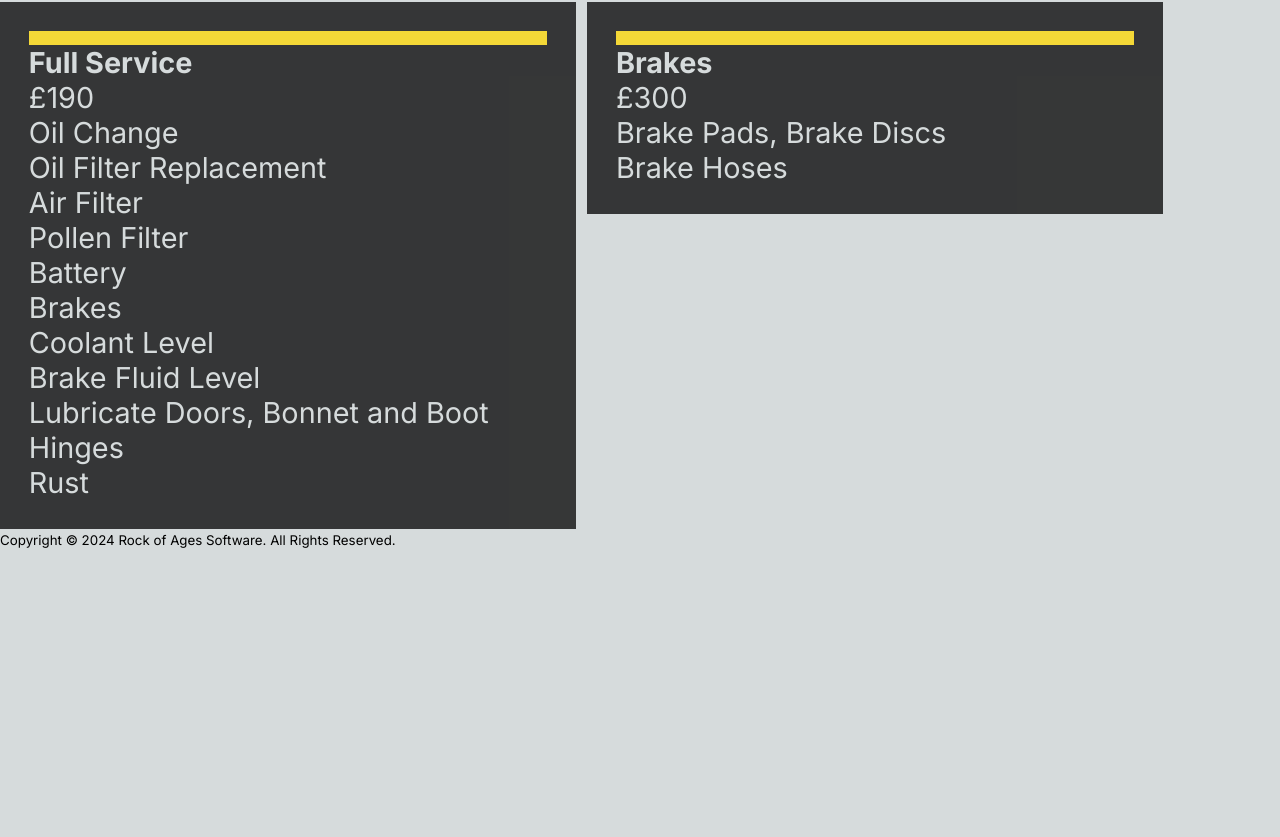
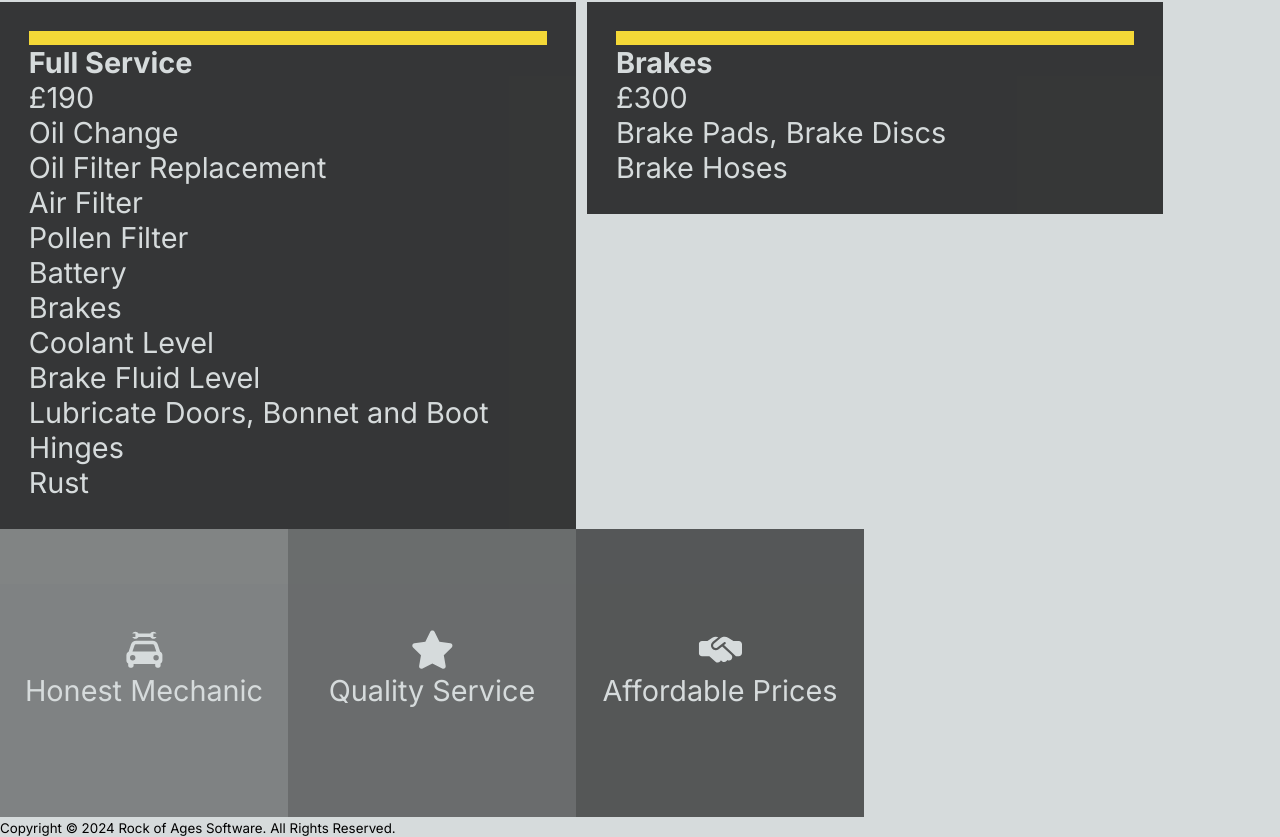
Before and after one commit to Cat4848/rock-of-ages-car-repairs, a Next.js app: page / in a window 1280 px wide. Shown: the part 1449-2286 px from the top of the page. Before the commit the page ends 1998 px from the top, so only its background shows below. Built offline with nearby package versions, Linux system fonts and the light colour scheme.

Commit message:
feat/values-section (#16)
* feat:values-component-intial-setup

* feat:added-values-object

* chore:installed-react-icons (#17)

* feat/values-section-outline-completed

```diff
--- a/app/page.tsx
+++ b/app/page.tsx
@@ -4,6 +4,7 @@ import styled from "styled-components";
 import yellowCar from "../assets/yellow-toy-car-in-dramatic-desert-landscape.svg";
 import MainImage from "@/components/MainImage";
 import Services from "@/components/services/Services";
+import Values from "@/components/Values";
 
 const Wrapper = styled.div`
   display: flex;
@@ -17,6 +18,7 @@ export default function Home() {
     <Wrapper>
       <MainImage src={yellowCar} alt={mainImageAlt} text={mainImageText} />
       <Services />
+      <Values />
     </Wrapper>
   );
 }
--- /dev/null
+++ b/components/Values.tsx
@@ -0,0 +1,60 @@
+import styled from "styled-components";
+import { BiSolidCarMechanic } from "react-icons/bi";
+import { FaStar } from "react-icons/fa";
+import { FaHandshakeSimple } from "react-icons/fa6";
+
+import color from "@/lib/color";
+
+const Wrapper = styled.div`
+  display: flex;
+  flex-wrap: wrap;
+`;
+const ValueAndIcon = styled.div<{ $opacity: string }>`
+  display: flex;
+  flex-direction: column;
+  justify-content: center;
+  align-items: center;
+  padding: 0.2em;
+  opacity: ${({ $opacity }) => $opacity};
+  background: ${color.black};
+  color: ${color.silver};
+  font-size: calc(1em + 1vw);
+  height: 10em;
+  width: 10em;
+`;
+const Value = styled.p``;
+const Icon = styled.div<{ $scale: number }>`
+  scale: ${({ $scale }) => $scale};
+`;
+
+const values = [
+  {
+    name: "Honest Mechanic",
+    icon: <BiSolidCarMechanic />,
+    opacity: "0.4"
+  },
+  {
+    name: "Quality Service",
+    icon: <FaStar />,
+    opacity: "0.5"
+  },
+  {
+    name: "Affordable Prices",
+    icon: <FaHandshakeSimple />,
+    opacity: "0.6"
+  }
+];
+const scale = 1.5;
+
+export default function Values() {
+  return (
+    <Wrapper>
+      {values.map((value, i) => (
+        <ValueAndIcon key={i} $opacity={value.opacity}>
+          <Icon $scale={scale}>{value.icon}</Icon>
+          <Value>{value.name}</Value>
+        </ValueAndIcon>
+      ))}
+    </Wrapper>
+  );
+}
--- a/package.json
+++ b/package.json
@@ -12,6 +12,7 @@
     "next": "14.0.4",
     "react": "^18",
     "react-dom": "^18",
+    "react-icons": "^5.0.1",
     "styled-components": "^6.1.8"
   },
   "devDependencies": {
```
Also changed, not shown: 1 other file (tests, documents, lock files or other folders).
